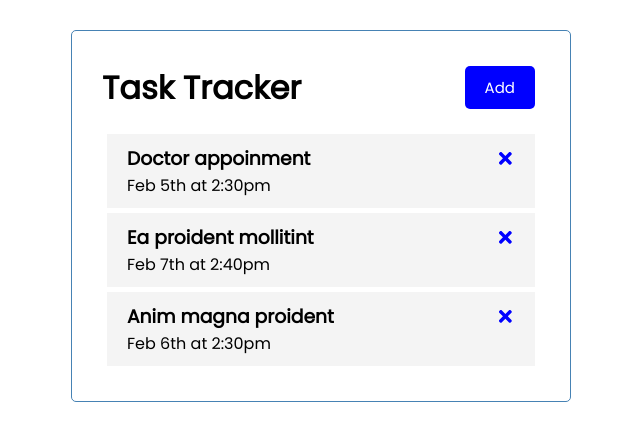
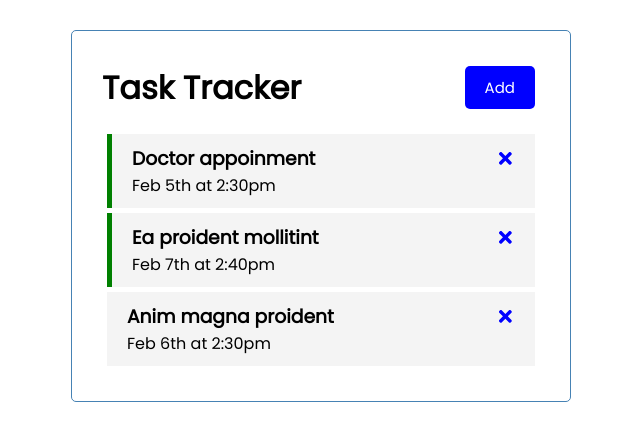
Before and after one commit to lucidethinker/test, a React (Create React App) app: page / in a window 1280 px wide. Shown: the top 440 px of the page, without its empty margins (319-959 px from the left). Built offline with nearby package versions, Linux system fonts and the light colour scheme.

Commit message:
Reminder added

```diff
--- a/package.json
+++ b/package.json
@@ -7,6 +7,7 @@
     "@testing-library/react": "^13.0.1",
     "@testing-library/user-event": "^13.5.0",
     "react": "^18.0.0",
+    "react-devtools-core": "^4.24.4",
     "react-dom": "^18.0.0",
     "react-icons": "^4.3.1",
     "react-scripts": "5.0.1",
--- a/src/App.js
+++ b/src/App.js
@@ -32,13 +32,29 @@
   }
 
 
+  //Toggle Reminder
+
+  const toggleReminder =(id) =>{
+    setTasks(tasks.map((task)=>task.id === id ?{...task,reminder :!task.reminder}:task))
+  }
+
+
   return (
     <div className="container" >
 
     <Header  />
-    <Tasks tasks={tasks}  onDelete={deleteTask}/>
+    {
+
+      tasks.length >0 ?
+      (
+       <Tasks tasks={tasks}  onDelete={deleteTask} onToggle={toggleReminder}/>
+      ):'No Task to show'
+    }
+
     </div>
-  );
+
+
+    )
 }
 // const Headingstyle = {
 //   color:'red',backgroundColor:'black'
--- a/src/components/Task.js
+++ b/src/components/Task.js
@@ -1,10 +1,12 @@
 import {FaTimes} from 'react-icons/fa'
 
 
-const Task = ( { task,onDelete }) => {
+const Task = ( { task,onDelete,onToggle }) =>
+ {
     return(
-        <div className="task">
-            <h3>{task.text} <FaTimes style={{color:'blue',cursor:'pointer'}}
+        <div className={`task ${task.reminder ? 'reminder' : ''}`}
+         onClick={()=> onToggle (task.id)}>
+            <h3>{task.text}{' '} <FaTimes style={{color:'blue',cursor:'pointer'}}
                 onClick={()=>onDelete(task.id)}
 
             />
--- a/src/components/Tasks.js
+++ b/src/components/Tasks.js
@@ -1,6 +1,6 @@
 import Task from './Task'
 
-const Tasks=({tasks,onDelete}) =>
+const Tasks=({tasks,onDelete,onToggle}) =>
 {
 
     return(
@@ -8,7 +8,7 @@
        {
         tasks.map((task) =>(
        <Task key={task.id} task={task}
-           onDelete={onDelete}
+           onDelete={onDelete} onToggle={onToggle}
        />
        ))}
         </>
```
Also changed, not shown: 1 other file (tests, documents, lock files or other folders).
